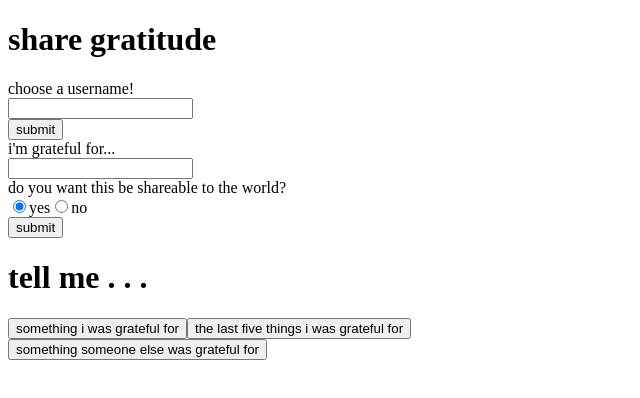
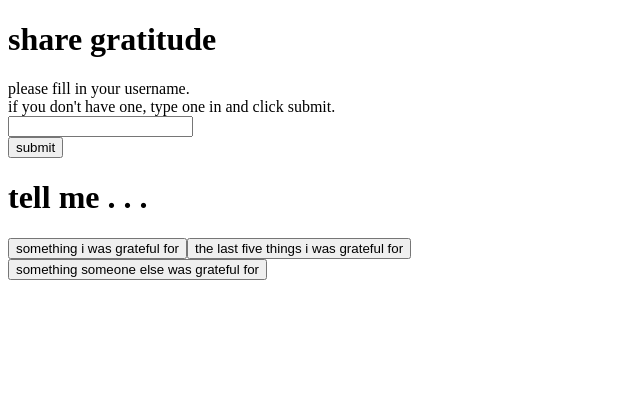
Before and after one commit to libbyli/gratitude-journal, a React app: page / in a window 1280 px wide. Shown: the top 398 px of the page, without its empty margins (0-640 px from the left). Built offline with nearby package versions, Linux system fonts and the light colour scheme; the HTML template or start-up script is replaced by a standard one.

Commit message:
Finish user submission component logic and flow.

```diff
--- a/client/src/components/UserSubmission.jsx
+++ b/client/src/components/UserSubmission.jsx
@@ -23,22 +23,28 @@ class UserSubmission extends React.Component {
     }
   }
 
-  handleUserSubmit() {
+  handleUserSubmit(buttonName, event) {
     axios.post('/users', {
       name: this.state.name
     })
-      .then()
-      .catch((error) => {
-        if (error.response.status === 500) {
-          console.log('catch block')
+      .then((response) => {
+        if (response.data === 'Duplicate user') {
+          if (!this.state.duplicateUser) {
+            this.setState({
+              duplicateUser: true,
+            });
+          }
+        } else if (response.data === 'User added') {
+          this.props.onSubmit(buttonName, event);
         }
-      });
+      })
+      .catch(error => console.error(error));
   }
 
   render() {
     return (
       <div>
-        {this.state.existingUser
+        {this.state.duplicateUser
           ?
           (
             <div>
@@ -48,7 +54,10 @@ class UserSubmission extends React.Component {
             </div>
           )
           : null}
-        <div>choose a username!</div>
+        <div>
+          please fill in your username.<br />
+          if you don&#39;t have one, type one in and click submit.
+        </div>
         <div>
           <input
             type="text"
@@ -60,7 +69,8 @@ class UserSubmission extends React.Component {
         <div>
           <button
             type="submit"
-            onClick={this.handleUserSubmit}
+            name="user-submit"
+            onClick={event => this.handleUserSubmit(event.target.name, event)}
           >
               submit
           </button>
--- a/client/src/index.jsx
+++ b/client/src/index.jsx
@@ -14,18 +14,26 @@ class App extends React.Component {
     this.onSubmit = this.onSubmit.bind(this);
   };
 
-  onSubmit() {
-    this.setState({
-      userSubmitted: true,
-    });
+  onSubmit(buttonName, event) {
+    if (buttonName === "user-submit") {
+      this.setState({
+        userSubmitted: true,
+      });
+    }
   }
 
   render() {
     return (
       <div>
         <h1>share gratitude</h1>
-        <div><UserSubmission /></div>
-        {this.state.userSubmitted ? null: <div><EntrySubmission onSubmit={this.onSubmit}/></div>}
+        {this.state.userSubmitted
+          ? null
+          : <div><UserSubmission onSubmit={this.onSubmit}/></div>
+        }
+        {this.state.userSubmitted
+          ? <div><EntrySubmission onSubmit={this.onSubmit}/></div>
+          : null
+        }
         <div><Retrieval /></div>
       </div>
     );
```
Also changed, not shown: 1 other file (tests, documents, lock files or other folders).
